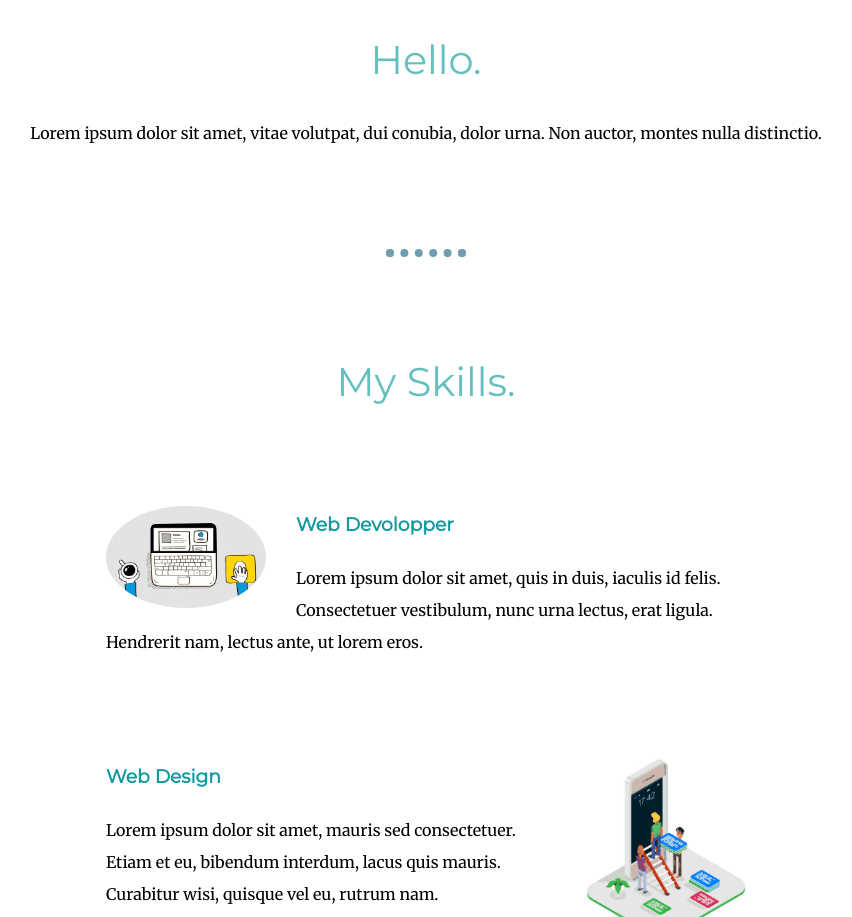
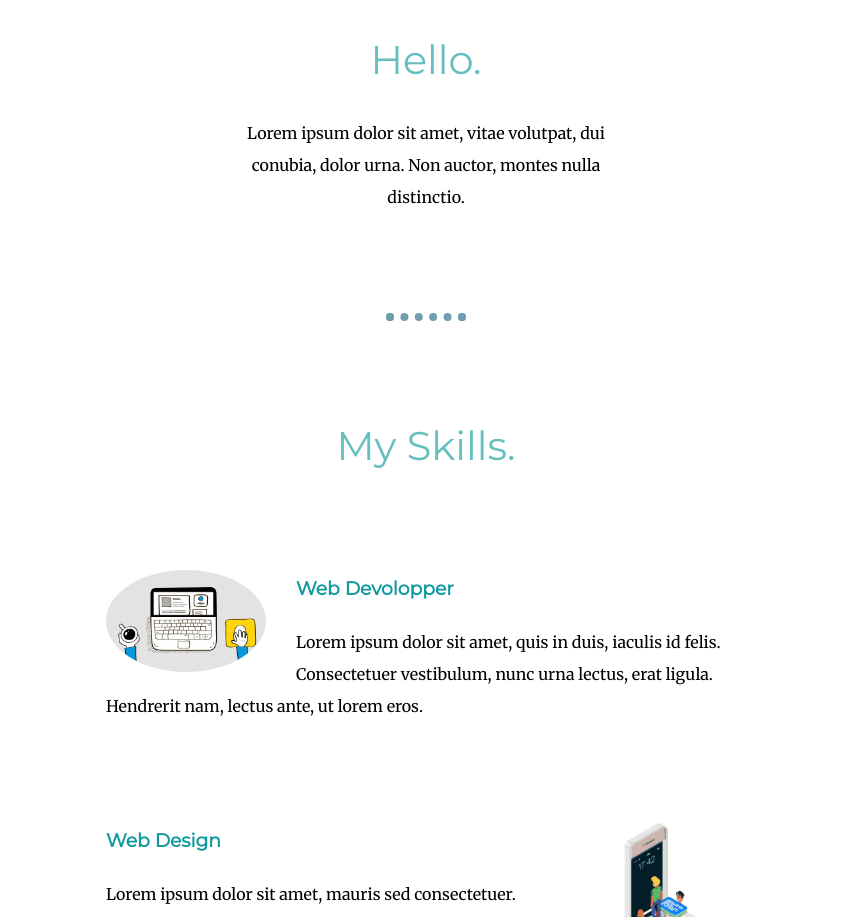
Before and after one commit to MerouaneElghoul/CV, a plain HTML site: page index.html in a window 1280 px wide. Shown: the part 1142-2059 px from the top of the page, without its empty margins (214-1066 px from the left). Drawn offline with Linux system fonts and the light colour scheme; a script that the page names is missing.

Commit message:
Update index.html

```diff
--- a/index.html
+++ b/index.html
@@ -32,7 +32,7 @@
       <div class="profile">
         <img src="Images/empty-profile-photo.webp" alt="Profile-photo" />
         <h2>Hello.</h2>
-        <p>
+        <p class="intro">
           Lorem ipsum dolor sit amet, vitae volutpat, dui conubia, dolor urna.
           Non auctor, montes nulla distinctio.
         </p>
```
